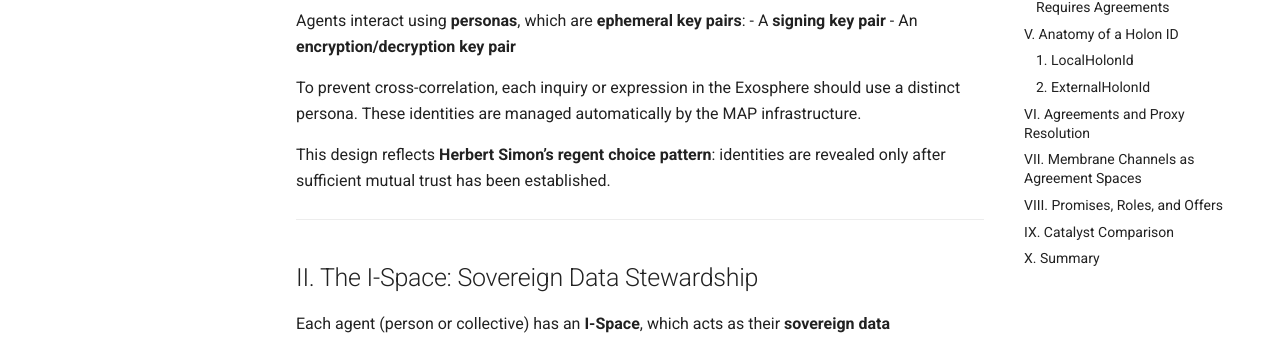
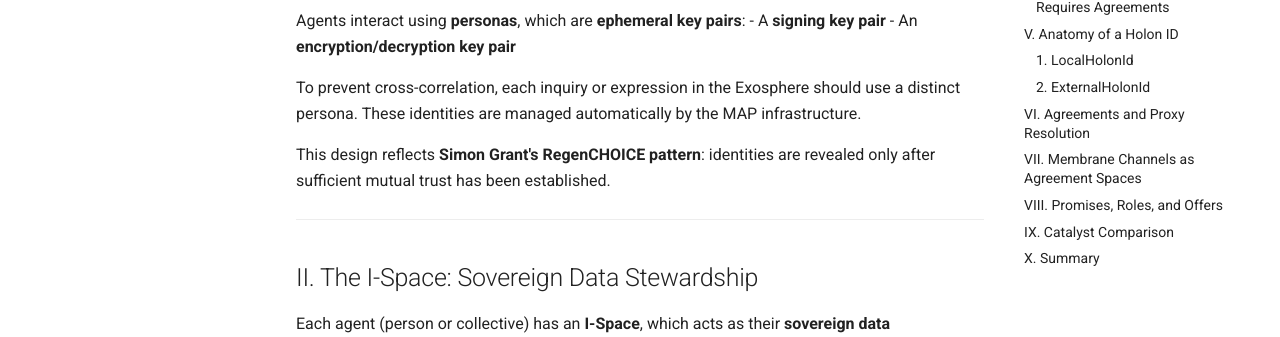
Before and after one commit to memetic-activation-platform/docs-map-catalist, an MkDocs documentation site: the page built from docs/spaces.md, in a window 1280 px wide and 900 px high. Shown: the part 357-694 px from the top of the window. Built offline with MkDocs 1.6.1 and Material for MkDocs 9.7.7, drawn with Linux system fonts in a browser that asks for light colours; comment, search, counter and statistics services are not loaded.

Commit message:
Correcting RegenCHOICE reference

```diff
--- a/docs/spaces.md
+++ b/docs/spaces.md
@@ -16,7 +16,7 @@ Agents interact using **personas**, which are **ephemeral key pairs**:
 
 To prevent cross-correlation, each inquiry or expression in the Exosphere should use a distinct persona. These identities are managed automatically by the MAP infrastructure.
 
-This design reflects **Herbert Simon’s regent choice pattern**: identities are revealed only after sufficient mutual trust has been established.
+This design reflects **Simon Grant's RegenCHOICE pattern**: identities are revealed only after sufficient mutual trust has been established.
 
 ---
 
```
